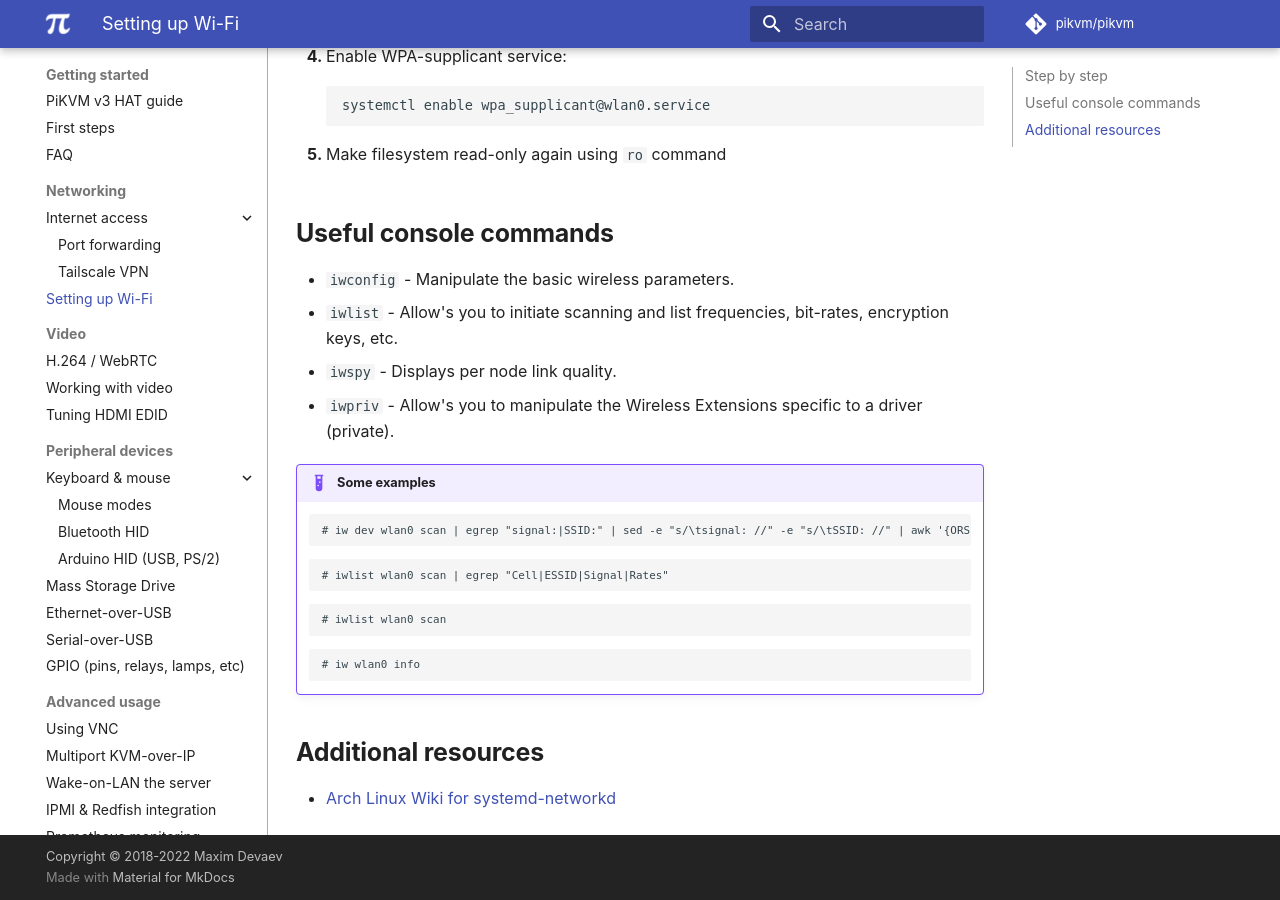
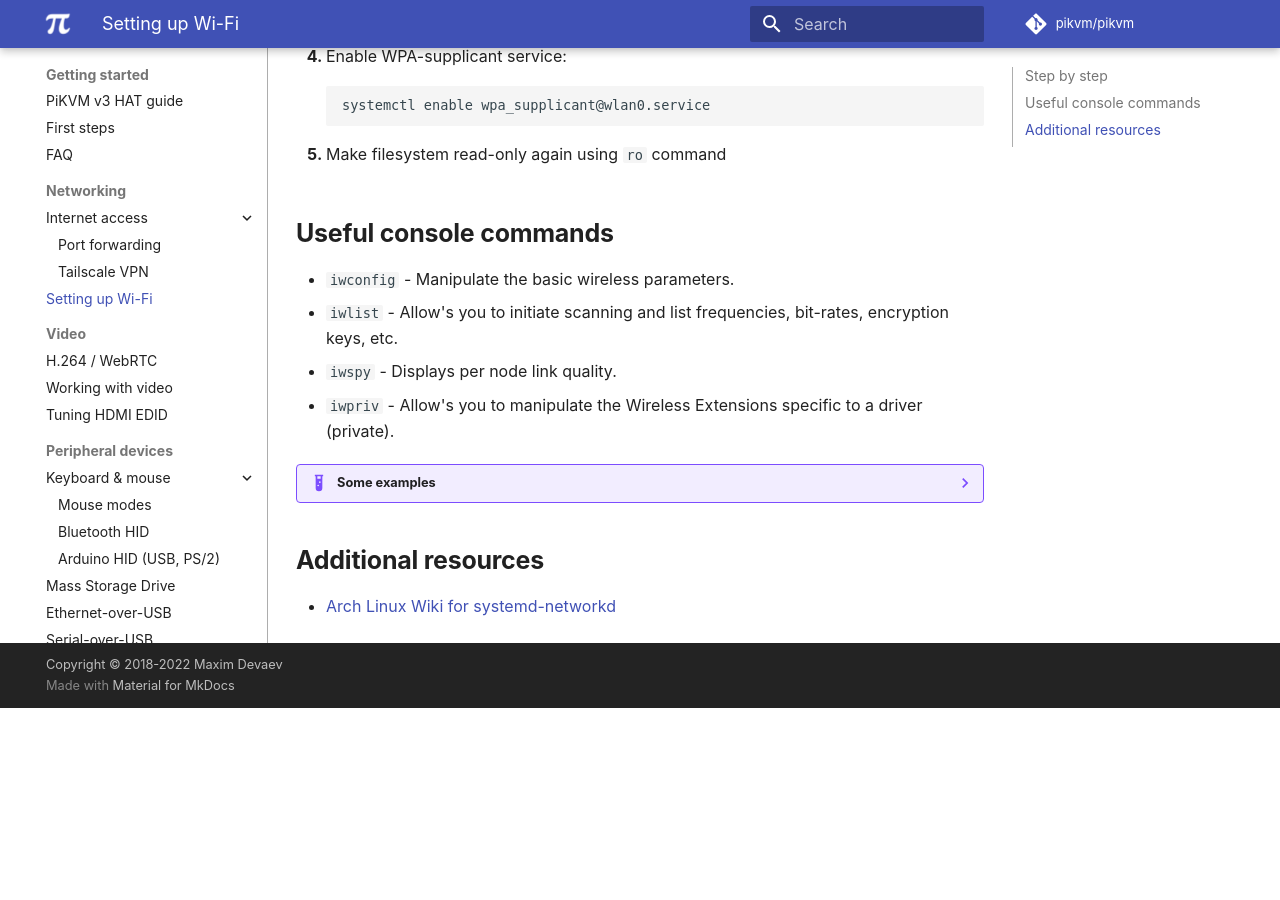
Before and after one commit to pikvm/pikvm, an MkDocs documentation site: the page built from docs/wifi.md, in a window 1280 px wide and 900 px high, scrolled down 1425 px. Built offline with MkDocs 1.6.1 and Material for MkDocs 9.7.7, drawn with Linux system fonts in a browser that asks for light colours; some web fonts are replaced; comment, search, counter and statistics services are not loaded; after the commit the page ends 2133 px from its top, so only the background shows below that.

````diff
--- a/docs/wifi.md
+++ b/docs/wifi.md
@@ -71,7 +71,7 @@ Alternatively you can connect to the PiKVM via SSH. The built-in Web Terminal (a
 * `iwspy` - Displays per node link quality.
 * `iwpriv` - Allow's you to manipulate the Wireless Extensions specific to a driver (private).
 
-!!! example "Some examples"
+??? example "Some examples"
     ```
     # iw dev wlan0 scan | egrep "signal:|SSID:" | sed -e "s/\tsignal: //" -e "s/\tSSID: //" | awk '{ORS = (NR % 2 == 0)? "\n" : " "; print}' | sort
     ```
````
